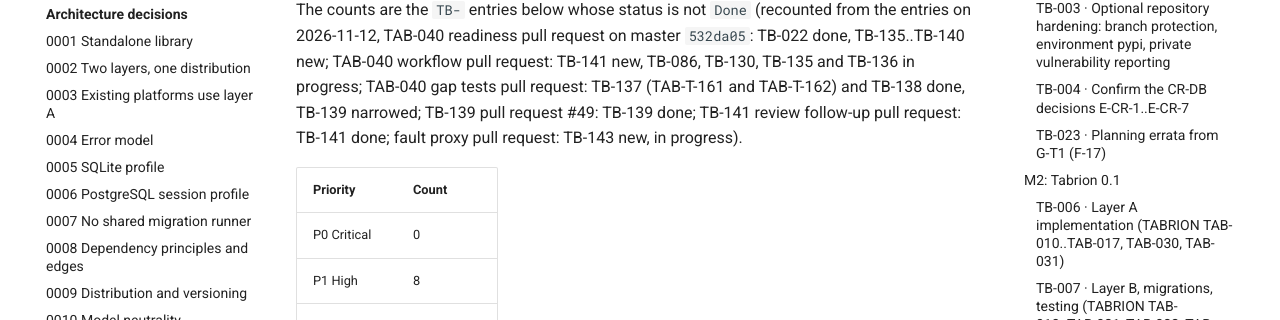
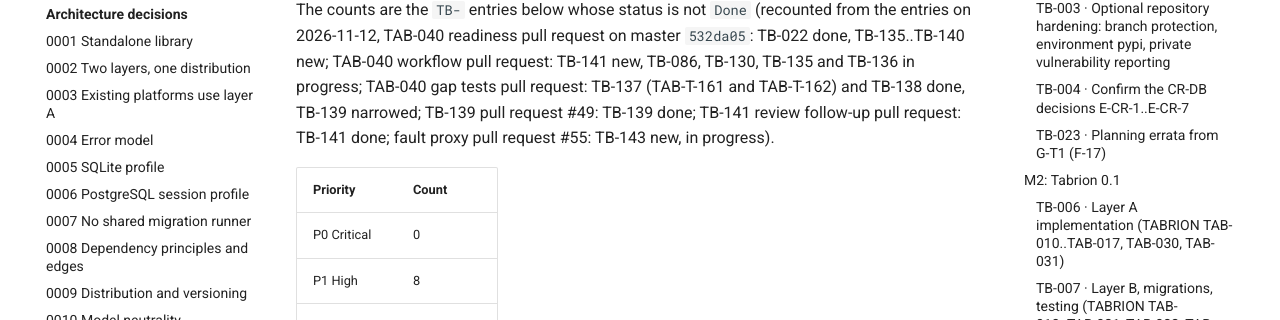
Before and after one commit to peterkarlhuber/tabrion, an MkDocs documentation site: the page built from docs/TODO.md, in a window 1280 px wide and 900 px high, scrolled down 396 px. Shown: the part 234-554 px from the top of the window. Built offline with MkDocs 1.6.1 and Material for MkDocs 9.7.7, drawn with Linux system fonts in a browser that asks for light colours; comment, search, counter and statistics services are not loaded; some of the changed text lies outside the part shown.

Commit message:
Link TB-143 to its pull request #55
Co-Authored-By: Claude Opus 5.5 <noreply@anthropic.com>
Claude-Session: https://claude.ai/code/session_011tY7TC7Nu5VGro3DJGJcv8

```diff
--- a/docs/TODO.md
+++ b/docs/TODO.md
@@ -20,7 +20,7 @@ The counts are the `TB-` entries below whose status is not `Done` (recounted fro
 TAB-040 readiness pull request on master `532da05`: TB-022 done, TB-135..TB-140 new; TAB-040 workflow pull request:
 TB-141 new, TB-086, TB-130, TB-135 and TB-136 in progress; TAB-040 gap tests pull request: TB-137 (TAB-T-161 and
 TAB-T-162) and TB-138 done, TB-139 narrowed; TB-139 pull request #49: TB-139 done; TB-141 review follow-up pull
-request: TB-141 done; fault proxy pull request: TB-143 new, in progress).
+request: TB-141 done; fault proxy pull request #55: TB-143 new, in progress).
 
 | Priority | Count |
 |---|---|
@@ -784,7 +784,7 @@ required (owner decision of 2026-11-08 11:26Z).
 
 ### TB-143 · `test_session_lock_raises_and_forgets[inflight]` failed intermittently under load
 
-- **Priority:** P2 Medium · **Status:** In progress (PR_LINK) · **Refs:** TAB-034 / QA-3, contract I-33 and I-32,
+- **Priority:** P2 Medium · **Status:** In progress ([#55](https://github.com/peterkarlhuber/tabrion/pull/55)) · **Refs:** TAB-034 / QA-3, contract I-33 and I-32,
   K7/K8 zero tolerance for flaky tests, `tests/postgres/test_faults.py`
 - **What:** one full `pytest tests/postgres` run under four CPU burners (local PostgreSQL 16) failed with "DID NOT
   RAISE OperationalError". Cause: the fault proxy, not `SessionLock`. For `inflight` the proxy forwarded the batch and
```
